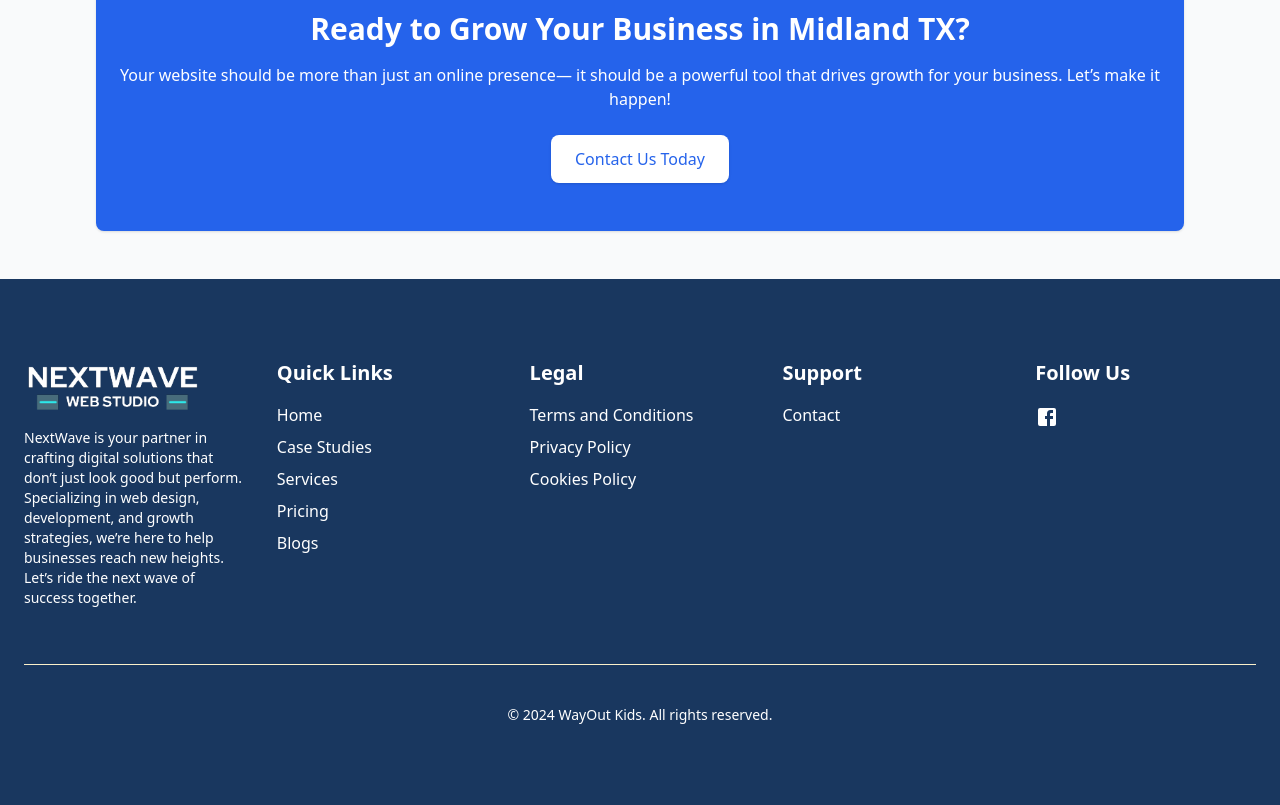
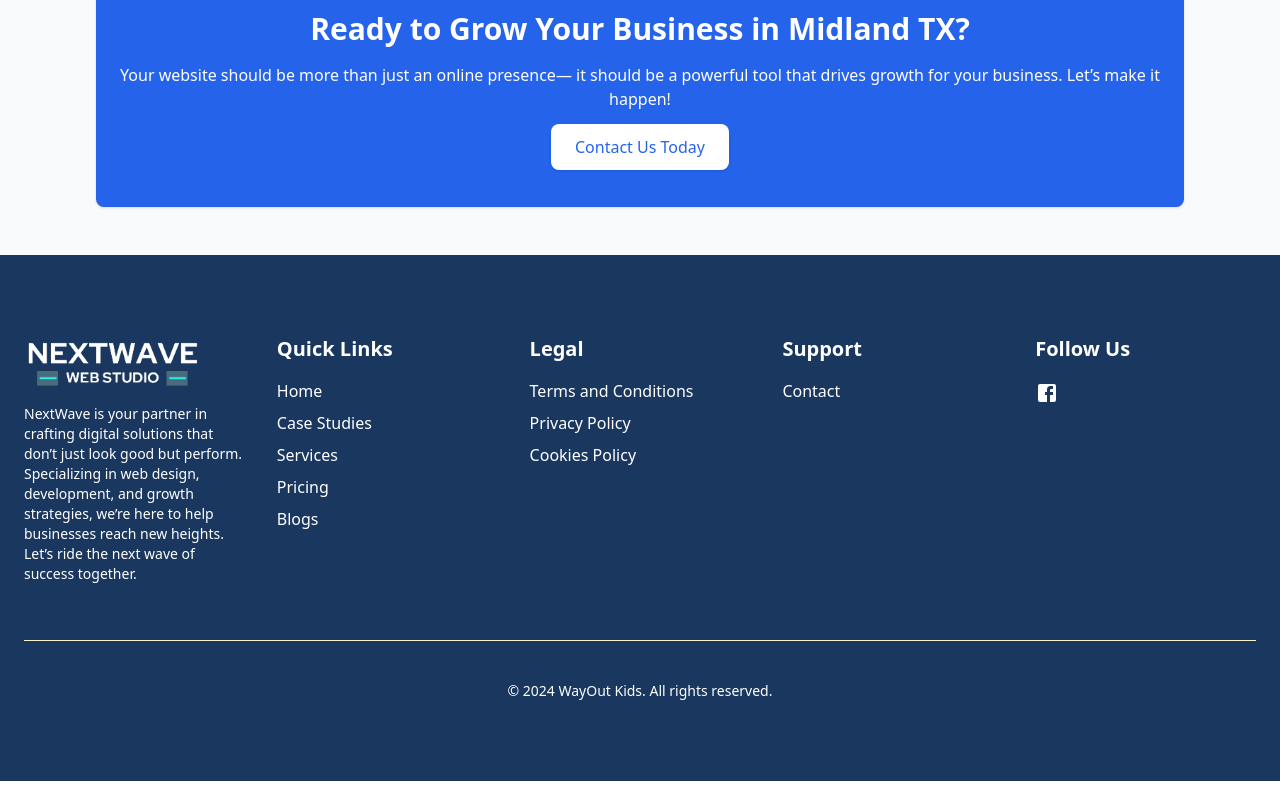
Before and after one commit to Parrasite9/nextwave, a React (Create React App) app: page /web-design-midland-tx in a window 1280 px wide. Shown: the part 1800-2605 px from the top of the page. After the commit the page ends 2581 px from the top, so only its background shows below. Built offline with nearby package versions, Linux system fonts and the light colour scheme.

Commit message:
CTA now routes to the zoom booking

```diff
--- a/src/Pages/Midland_SEO/MidlandWebDesign.jsx
+++ b/src/Pages/Midland_SEO/MidlandWebDesign.jsx
@@ -1,5 +1,6 @@
 import React from 'react';
 import { Helmet } from 'react-helmet';
+import { Link } from 'react-router-dom';
 
 function MidlandWebDesign() {
 	return (
@@ -243,9 +244,12 @@ function MidlandWebDesign() {
 						presence— it should be a powerful tool that drives
 						growth for your business. Let’s make it happen!
 					</p>
-					<button className="btn-primary bg-white text-blue-600 px-6 py-3 rounded-lg shadow hover:bg-gray-200">
-						Contact Us Today
-					</button>
+					<Link
+						to="https://scheduler.zoom.us/isaiah-johnson-c45fbx/discovery-call"
+						className="btn-primary bg-white text-blue-600 px-6 py-3 rounded-lg shadow hover:bg-gray-200"
+					>
+						<button>Contact Us Today</button>
+					</Link>
 				</section>
 			</div>
 		</>
```
